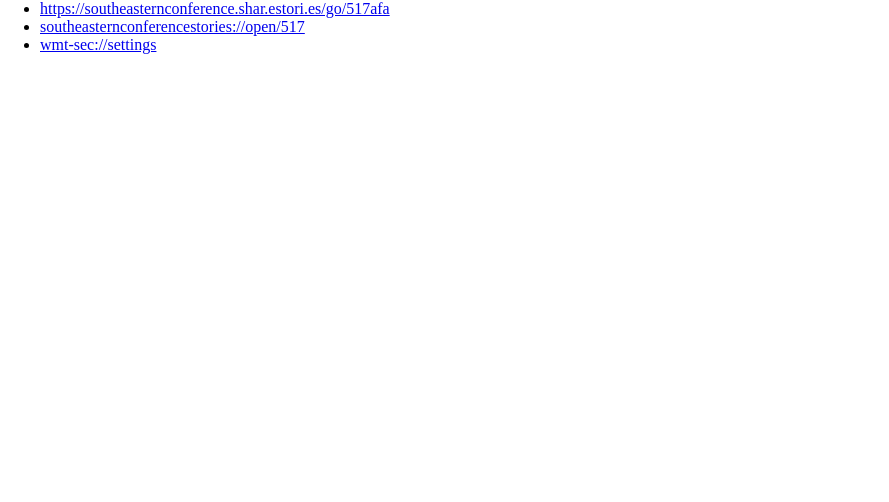
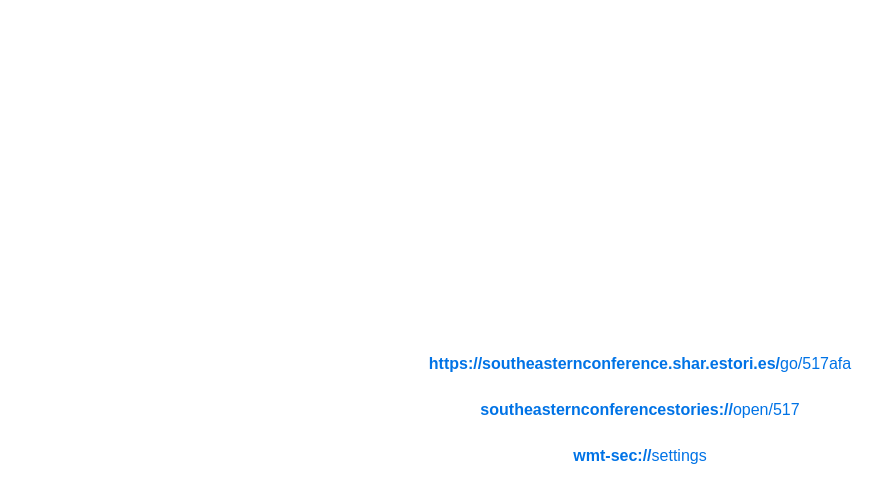
Before and after one commit to MadGeorge/MadGeorge.github.io, a plain HTML site: page links.html in a window 1280 px wide. Shown: the whole page, without its empty margins (0-889 px from the left). Drawn offline with Linux system fonts and the light colour scheme.

Commit message:
Update links.html

```diff
--- a/links.html
+++ b/links.html
@@ -6,13 +6,49 @@
     <meta name="apple-touch-fullscreen" content="yes">
     <meta id="extViewportMeta" name="viewport" content="width=device-width, initial-scale=1.0, minimum-scale=1.0">
     <title>Links test</title>
+    <style>
+        body {
+            margin: 0;
+            padding: 10px;
+            height: 100vh;
+            display: flex;
+            justify-content: center;
+            align-items: center;
+            font-family: sans-serif;
+        }
+        ul {
+            list-style: none;
+            padding: 0;
+            margin: 0;
+            text-align: center; /* center text inside */
+        }
+        li {
+            margin: 8px 0;
+            padding: 10px
+        }
+        a {
+            color: #0073e6;
+            text-decoration: none;
+            padding: 10px;
+            word-break: break-word;
+            overflow-wrap: anywhere;
+            white-space: normal;
+        }
+        a:hover {
+            text-decoration: underline;
+        }
+    </style>
 </head>
 
-<body style="margin: 0 auto; padding: 0;">
-    <ul>
-        <li><a href="https://southeasternconference.shar.estori.es/go/517afa00-a905-15ca-c205-3a168a701d30/6a96dc0b-51ea-06b7-ae57-3a169b94fdbe">https://southeasternconference.shar.estori.es/go/517afa</a></li>
-        <li><a href="southeasternconferencestories://open/517afa00-a905-15ca-c205-3a168a701d30/6a96dc0b-51ea-06b7-ae57-3a169b94fdbe">southeasternconferencestories://open/517</a></li>
-        <li><a href="wmt-sec://settings">wmt-sec://settings</a></li>
-    </ul>
+<body>
+<ul>
+    <li>
+        <a href="https://southeasternconference.shar.estori.es/go/517afa00-a905-15ca-c205-3a168a701d30/6a96dc0b-51ea-06b7-ae57-3a169b94fdbe"><b>https://southeasternconference.shar.estori.es/</b>go/517afa</a>
+    </li>
+    <li>
+        <a href="southeasternconferencestories://open/517afa00-a905-15ca-c205-3a168a701d30/6a96dc0b-51ea-06b7-ae57-3a169b94fdbe"><b>southeasternconferencestories://</b>open/517</a>
+    </li>
+    <li><a href="wmt-sec://settings"><b>wmt-sec://</b>settings</a></li>
+</ul>
 </body>
 </html>
```
